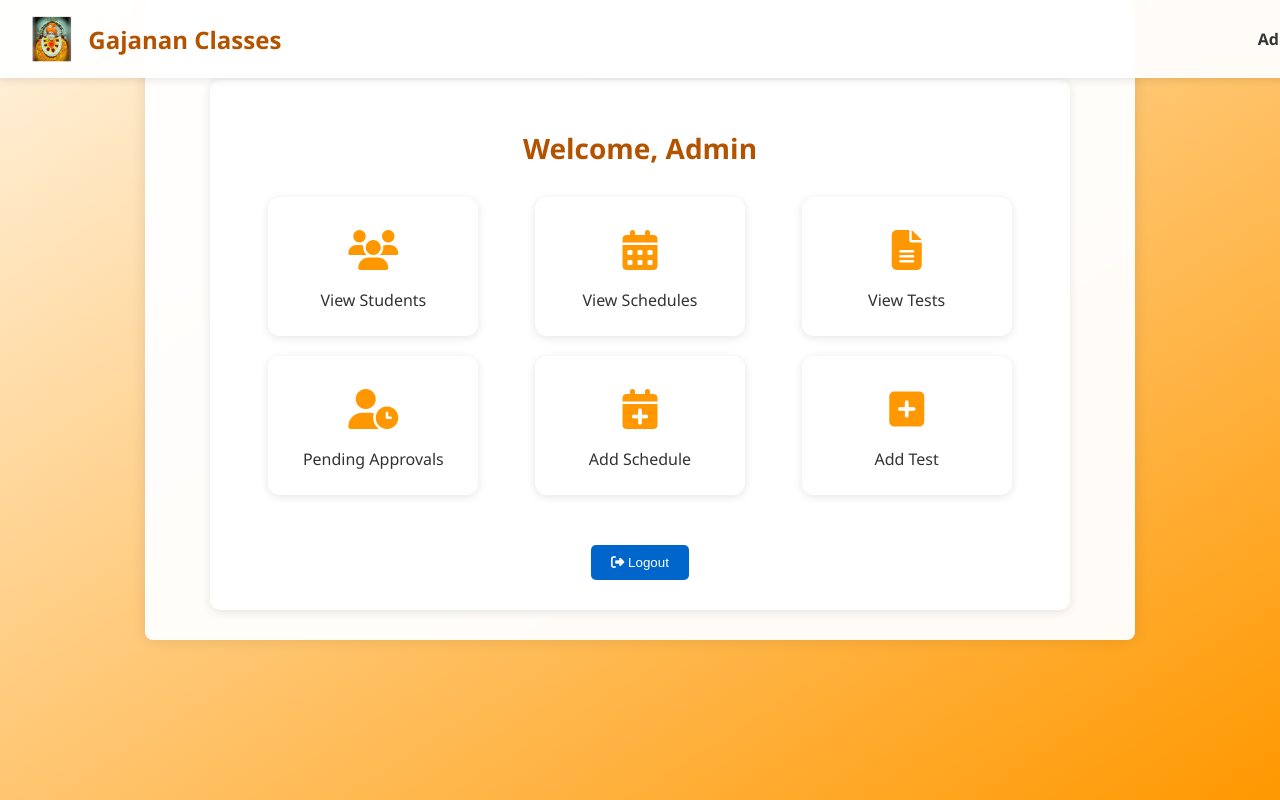
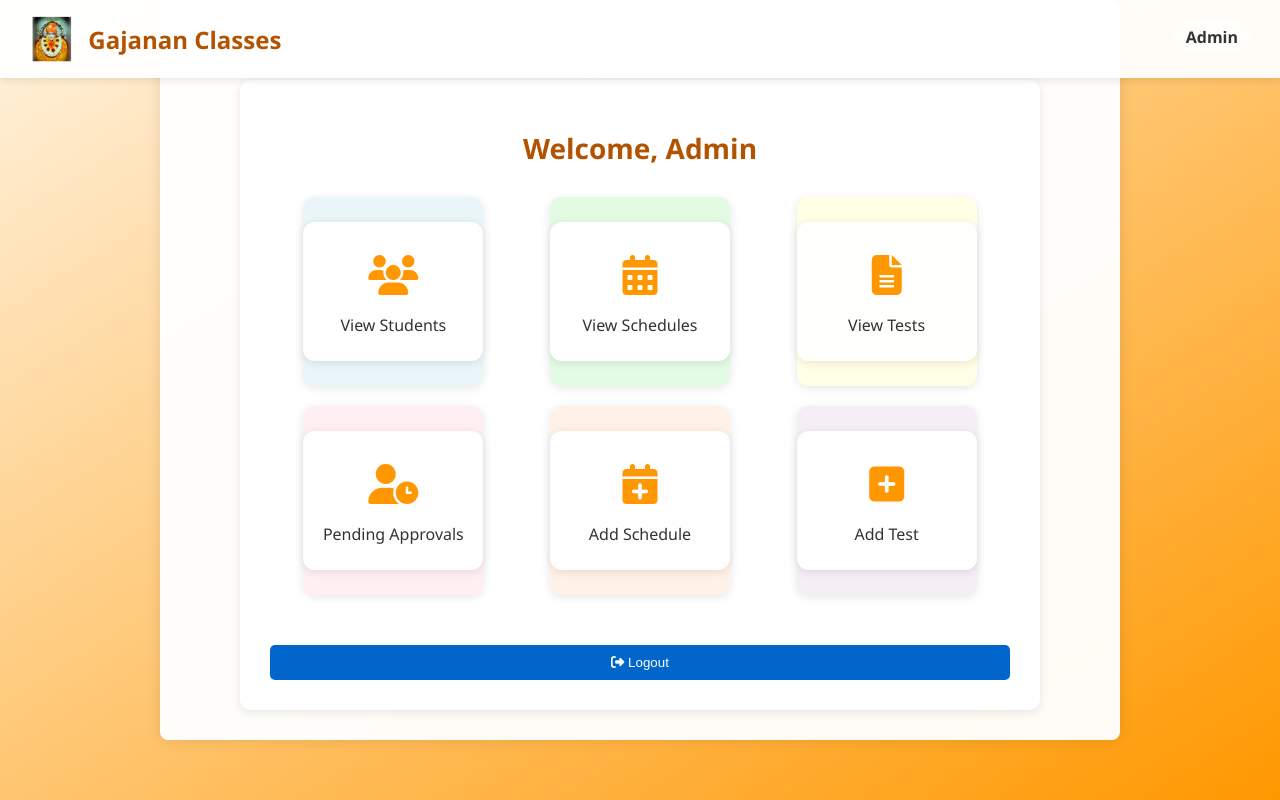
Before and after one commit to HritikWani/sanskrit-tutor, a Flask app: page /admin/dashboard in a window 1280 px wide. Run offline with Flask 3, Linux system fonts and the light colour scheme; the visitor is signed in with stand-in values (Sample User, id 1); data that the repository does not hold is empty.

Commit message:
update entire code

```diff
--- a/static/style.css
+++ b/static/style.css
@@ -1,4 +1,10 @@
 /* ---------- GLOBAL STYLES ---------- */
+*,
+*::before,
+*::after {
+  box-sizing: border-box;
+}
+
 body {
   font-family: 'Segoe UI', Tahoma, Geneva, Verdana, sans-serif;
   margin: 0;
@@ -7,7 +13,12 @@ body {
   min-height: 100vh;
   color: #333;
   font-size: 16px;
-  box-sizing: border-box;
+}
+
+/* ---------- TYPOGRAPHY ---------- */
+h1, h2, h3 {
+  color: #333;
+  font-weight: 600;
 }
 
 /* ---------- HEADER ---------- */
@@ -44,14 +55,42 @@ body {
 }
 
 .page-header .right-section {
-  max-width: 40vw;
-  overflow-wrap: anywhere;
-  word-break: break-word;
+  max-width: 140px;
+  overflow: hidden;
+  text-overflow: ellipsis;
+  white-space: nowrap;
   text-align: right;
   font-weight: bold;
   color: #333;
   font-size: 16px;
-  flex-shrink: 1;
+  display: block;
+  position: relative;
+}
+
+.page-header .right-section:hover::after {
+  content: attr(data-fullname);
+  position: absolute;
+  top: 100%;
+  right: 0;
+  background: #333;
+  color: #fff;
+  font-size: 13px;
+  padding: 4px 8px;
+  border-radius: 5px;
+  white-space: nowrap;
+  z-index: 10;
+}
+
+.username-label {
+  background-color: rgba(255, 255, 255, 0.4);
+  padding: 6px 12px;
+  border-radius: 20px;
+  font-weight: 600;
+  display: inline-block;
+  overflow: hidden;
+  text-overflow: ellipsis;
+  white-space: nowrap;
+  max-width: 140px;
 }
 
 /* ---------- MAIN CONTENT ---------- */
@@ -64,10 +103,14 @@ body {
   box-shadow: 0 0 15px rgba(0, 0, 0, 0.1);
 }
 
-/* ---------- TYPOGRAPHY ---------- */
-h1, h2, h3 {
-  color: #333;
-  font-weight: 600;
+/* ---------- CONTAINERS ---------- */
+.container {
+  max-width: 800px;
+  margin: 0 auto;
+  background: white;
+  padding: 30px;
+  border-radius: 10px;
+  box-shadow: 0 2px 10px rgba(0, 0, 0, 0.1);
 }
 
 /* ---------- BUTTONS ---------- */
@@ -87,14 +130,19 @@ button:hover {
   background-color: #004d99;
 }
 
-/* ---------- LISTS ---------- */
-ul {
-  list-style-type: none;
+.link-button {
+  background-color: transparent;
+  border: none;
+  color: #0066cc;
+  text-decoration: underline;
+  cursor: pointer;
+  font-size: 16px;
   padding: 0;
 }
 
-ul li {
-  margin: 8px 0;
+.link-button:hover {
+  color: #004a99;
+  text-decoration: none;
 }
 
 /* ---------- FORMS ---------- */
@@ -121,32 +169,6 @@ form label {
   font-weight: 500;
 }
 
-/* ---------- CONTAINERS ---------- */
-.container {
-  max-width: 800px;
-  margin: 0 auto;
-  background: white;
-  padding: 30px;
-  border-radius: 10px;
-  box-shadow: 0 2px 10px rgba(0, 0, 0, 0.1);
-}
-
-/* ---------- FLASH MESSAGES ---------- */
-.flashes {
-  list-style: none;
-  padding: 12px 20px;
-  background-color: #ffe5e5;
-  border: 1px solid #ff9999;
-  color: #cc0000;
-  margin: 20px 0;
-  border-radius: 6px;
-  max-width: 500px;
-}
-
-.flashes li {
-  margin: 5px 0;
-}
-
 /* ---------- FORGOT PASSWORD ---------- */
 .forgot-password-link {
   text-align: right;
@@ -164,88 +186,20 @@ form label {
   text-decoration: underline;
 }
 
-/* ---------- DASHBOARD ---------- */
-.dashboard-title {
-  text-align: center;
-  margin-bottom: 20px;
-  font-size: 28px;
-  color: #b35300;
+/* ---------- FLASH MESSAGES ---------- */
+.flashes {
+  list-style: none;
+  padding: 12px 20px;
+  background-color: #ffe5e5;
+  border: 1px solid #ff9999;
+  color: #cc0000;
+  margin: 20px 0;
+  border-radius: 6px;
+  max-width: 500px;
 }
 
-.dashboard-grid {
-  display: grid;
-  grid-template-columns: repeat(auto-fit, minmax(180px, 1fr));
-  gap: 20px;
-  padding: 10px;
-  justify-items: center;
-  width: 100%;
-  box-sizing: border-box;
-}
-
-@media screen and (min-width: 992px) {
-  .dashboard-grid {
-    grid-template-columns: repeat(3, 1fr);
-  }
-}
-
-.dashboard-card {
-  display: flex;
-  flex-direction: column;
-  align-items: center;
-  text-align: center;
-  background: #fff;
-  padding: 25px 15px;
-  border-radius: 12px;
-  box-shadow: 0 2px 10px rgba(0,0,0,0.1);
-  text-decoration: none;
-  color: inherit;
-  transition: transform 0.2s, box-shadow 0.3s;
-  width: 100%;
-  max-width: 180px;
-  cursor: pointer;
-}
-
-.dashboard-card:hover {
-  transform: translateY(-4px);
-  box-shadow: 0 6px 18px rgba(0,0,0,0.15);
-}
-
-.dashboard-icon {
-  font-size: 40px;
-  color: #ff9800;
-  margin-bottom: 12px;
-  transition: transform 0.3s ease;
-}
-
-.dashboard-card:hover .dashboard-icon {
-  transform: scale(1.3);
-  color: #e65100;
-}
-
-.dashboard-card span {
-  font-weight: 500;
-}
-
-/* ---------- DASHBOARD ALERT ---------- */
-.dashboard-alert {
-  text-align: center;
-  margin-top: 20px;
-  padding: 12px 20px;
-  border-radius: 6px;
-  font-weight: bold;
-  display: inline-block;
-}
-
-.alert-pending {
-  background-color: #fff3cd;
-  color: #856404;
-  border: 1px solid #ffeeba;
-}
-
-.alert-success {
-  background-color: #d4edda;
-  color: #155724;
-  border: 1px solid #c3e6cb;
+.flashes li {
+  margin: 5px 0;
 }
 
 /* ---------- TABLES ---------- */
@@ -293,10 +247,136 @@ table a:hover {
   text-decoration: underline;
 }
 
+/* ---------- DASHBOARD ---------- */
+.dashboard-title {
+  text-align: center;
+  margin-bottom: 20px;
+  font-size: 28px;
+  color: #b35300;
+}
+
+.dashboard-grid {
+  display: grid;
+  grid-template-columns: repeat(auto-fit, minmax(180px, 1fr));
+  gap: 20px;
+  padding: 10px;
+  justify-items: center;
+  width: 100%;
+  box-sizing: border-box;
+}
+
+@media screen and (min-width: 992px) {
+  .dashboard-grid {
+    grid-template-columns: repeat(3, 1fr);
+  }
+}
+
+.dashboard-card {
+  display: flex;
+  flex-direction: column;
+  align-items: center;
+  text-align: center;
+  padding: 25px 15px;
+  border-radius: 12px;
+  box-shadow: 0 2px 10px rgba(0,0,0,0.1);
+  text-decoration: none;
+  color: inherit;
+  transition: transform 0.2s, box-shadow 0.3s;
+  width: 100%;
+  max-width: 180px;
+  cursor: pointer;
+  background-color: rgba(255, 255, 255, 0.85);
+}
+
+.dashboard-card:hover {
+  transform: translateY(-4px);
+  box-shadow: 0 6px 18px rgba(0,0,0,0.15);
+}
+
+.dashboard-icon {
+  font-size: 40px;
+  color: #ff9800;
+  margin-bottom: 12px;
+  transition: transform 0.3s ease;
+}
+
+.dashboard-card:hover .dashboard-icon {
+  transform: scale(1.3);
+  color: #e65100;
+}
+
+.dashboard-card span {
+  font-weight: 500;
+}
+
+.dashboard-card.card-blue    { background-color: rgba(173, 216, 230, 0.25); }
+.dashboard-card.card-green   { background-color: rgba(144, 238, 144, 0.25); }
+.dashboard-card.card-yellow  { background-color: rgba(255, 255, 153, 0.25); }
+.dashboard-card.card-pink    { background-color: rgba(255, 192, 203, 0.25); }
+.dashboard-card.card-orange  { background-color: rgba(255, 200, 150, 0.25); }
+.dashboard-card.card-purple  { background-color: rgba(216, 191, 216, 0.25); }
+
+.dashboard-card form,
+.dashboard-card button {
+  all: unset;
+  display: block;
+  width: 100%;
+  height: 100%;
+}
+
+.dashboard-card button {
+  display: flex;
+  flex-direction: column;
+  align-items: center;
+  text-align: center;
+  background: rgba(255, 255, 255, 0.95);
+  padding: 25px 15px;
+  border-radius: 12px;
+  box-shadow: 0 2px 10px rgba(0,0,0,0.1);
+  color: inherit;
+  transition: transform 0.2s, box-shadow 0.3s;
+  max-width: 180px;
+  cursor: pointer;
+  border: none;
+}
+
+.dashboard-card button:hover {
+  transform: translateY(-4px);
+  box-shadow: 0 6px 18px rgba(0,0,0,0.15);
+}
+
+.dashboard-card button:focus-visible {
+  outline: 2px solid #ff9800;
+  outline-offset: 2px;
+}
+
+/* ---------- DASHBOARD ALERTS ---------- */
+.dashboard-alert {
+  text-align: center;
+  margin-top: 20px;
+  padding: 12px 20px;
+  border-radius: 6px;
+  font-weight: bold;
+  display: inline-block;
+}
+
+.alert-pending {
+  background-color: #fff3cd;
+  color: #856404;
+  border: 1px solid #ffeeba;
+}
+
+.alert-success {
+  background-color: #d4edda;
+  color: #155724;
+  border: 1px solid #c3e6cb;
+}
+
 /* ---------- RESPONSIVE ---------- */
 @media screen and (max-width: 768px) {
   html {
     font-size: 16px;
+    scroll-behavior: smooth;
   }
 
   .page-header {
@@ -319,7 +399,7 @@ table a:hover {
   .main-content,
   .container {
     margin: 0 10px;
-    padding: 80px 20px 40px;
+    padding: 80px 24px 40px;
   }
 
   form input,
--- a/templates/admin/add_test.html
+++ b/templates/admin/add_test.html
@@ -32,7 +32,8 @@
     </form>
 
     <br>
-    <a href="/admin/dashboard"><button>⬅ Back to Dashboard</button></a>
-
+    <form action="/admin/dashboard" method="get">
+      <button type="submit">⬅ Back to Dashboard</button>
+    </form>
   </div>
 {% endblock %}
--- a/templates/admin/dashboard.html
+++ b/templates/admin/dashboard.html
@@ -6,42 +6,53 @@
   <h1 class="dashboard-title">Welcome, Admin</h1>
 
   <div class="dashboard-grid">
-
-    <a href="/admin/students" class="dashboard-card">
+    <form action="/admin/students" method="get" class="dashboard-card card-blue">
+      <button type="submit">
         <div class="dashboard-icon"><i class="fas fa-users"></i></div>
         <div>View Students</div>
-    </a>
+      </button>
+    </form>
 
-    <a href="/schedules" class="dashboard-card">
+    <form action="/schedules" method="get" class="dashboard-card card-green">
+      <button type="submit">
         <div class="dashboard-icon"><i class="fas fa-calendar-alt"></i></div>
         <div>View Schedules</div>
-    </a>
+      </button>
+    </form>
 
-    <a href="/tests" class="dashboard-card">
+    <form action="/tests" method="get" class="dashboard-card card-yellow">
+      <button type="submit">
         <div class="dashboard-icon"><i class="fas fa-file-alt"></i></div>
         <div>View Tests</div>
-    </a>
+      </button>
+    </form>
 
-    <a href="/admin/pending-students" class="dashboard-card">
+    <form action="/admin/pending-students" method="get" class="dashboard-card card-pink">
+      <button type="submit">
         <div class="dashboard-icon"><i class="fas fa-user-clock"></i></div>
         <div>Pending Approvals</div>
-    </a>
+      </button>
+    </form>
 
-    <a href="/admin/add-schedule" class="dashboard-card">
+    <form action="/admin/add-schedule" method="get" class="dashboard-card card-orange">
+      <button type="submit">
         <div class="dashboard-icon"><i class="fas fa-calendar-plus"></i></div>
         <div>Add Schedule</div>
-    </a>
+      </button>
+    </form>
 
-    <a href="/admin/add-test" class="dashboard-card">
+    <form action="/admin/add-test" method="get" class="dashboard-card card-purple">
+      <button type="submit">
         <div class="dashboard-icon"><i class="fas fa-plus-square"></i></div>
         <div>Add Test</div>
-    </a>
+      </button>
+    </form>
   </div>
 
   <div style="text-align: center; margin-top: 30px;">
-    <a href="/logout">
-      <button><i class="fas fa-sign-out-alt"></i> Logout</button>
-    </a>
+    <form action="/logout" method="get">
+      <button type="submit"><i class="fas fa-sign-out-alt"></i> Logout</button>
+    </form>
   </div>
 </div>
 {% endblock %}
--- a/templates/base.html
+++ b/templates/base.html
@@ -6,6 +6,7 @@
   <title>{% block title %}Gajanan Classes{% endblock %}</title>
   <link rel="stylesheet" href="{{ url_for('static', filename='style.css') }}">
   <link rel="stylesheet" href="https://cdnjs.cloudflare.com/ajax/libs/font-awesome/6.5.0/css/all.min.css">
+  <link rel="icon" type="image/jpg" href="{{ url_for('static', filename='logo.jpg') }}">
 </head>
 
 <body>
@@ -16,9 +17,10 @@
     </div>
 
     {% if request.endpoint != 'login' and session.get('name') %}
-    <div class="right-section">
-        {{ session['name'] }}
+    <div class="right-section" title="{{ session['name'] }}">
+      <span class="username-label">{{ session['name'] }}</span>
     </div>
+
     {% endif %}
 
   </div>
--- a/templates/login.html
+++ b/templates/login.html
@@ -24,14 +24,16 @@
     <input type="password" name="password" required>
 
     <div class="forgot-password-link">
-        <a href="/reset-password">Forgot Password <i class="fas fa-question-circle"></i></a>
+        <a href="/reset-password" class="link-button">Forgot Password <i class="fas fa-question-circle"></i></a>
       </div>
 
     <button type="submit">Login</button>
   </form>
 
   <hr>
-    <a href="/signup">New user? <i class="fas fa-pencil-alt"></i> Sign up here</a>
+    <div style="margin-top: 10px;">
+      <a href="/signup">New user? <i class="fas fa-pencil-alt"></i> Sign up here</a>
+    </div>
 </div>
 {% endblock %}
 
```
Also changed, not shown: templates/admin/add_schedule.html (+4 -3 lines), templates/admin/pending_students.html (+11 -5 lines), templates/admin/students.html (+13 -3 lines), templates/admin/submitted_answers.html (+10 -4 lines), templates/reset_password.html (+21 -5 lines), templates/schedules.html (+12 -5 lines), templates/set_new_password.html (+10 -7 lines), templates/signup.html (+24 -10 lines), templates/student/dashboard.html (+16 -8 lines), templates/student/profile.html (+5 -2 lines), templates/tests.html (+28 -14 lines), templates/verify_otp.html (+13 -6 lines). Lines whose indentation alone changed are shown as unchanged.
